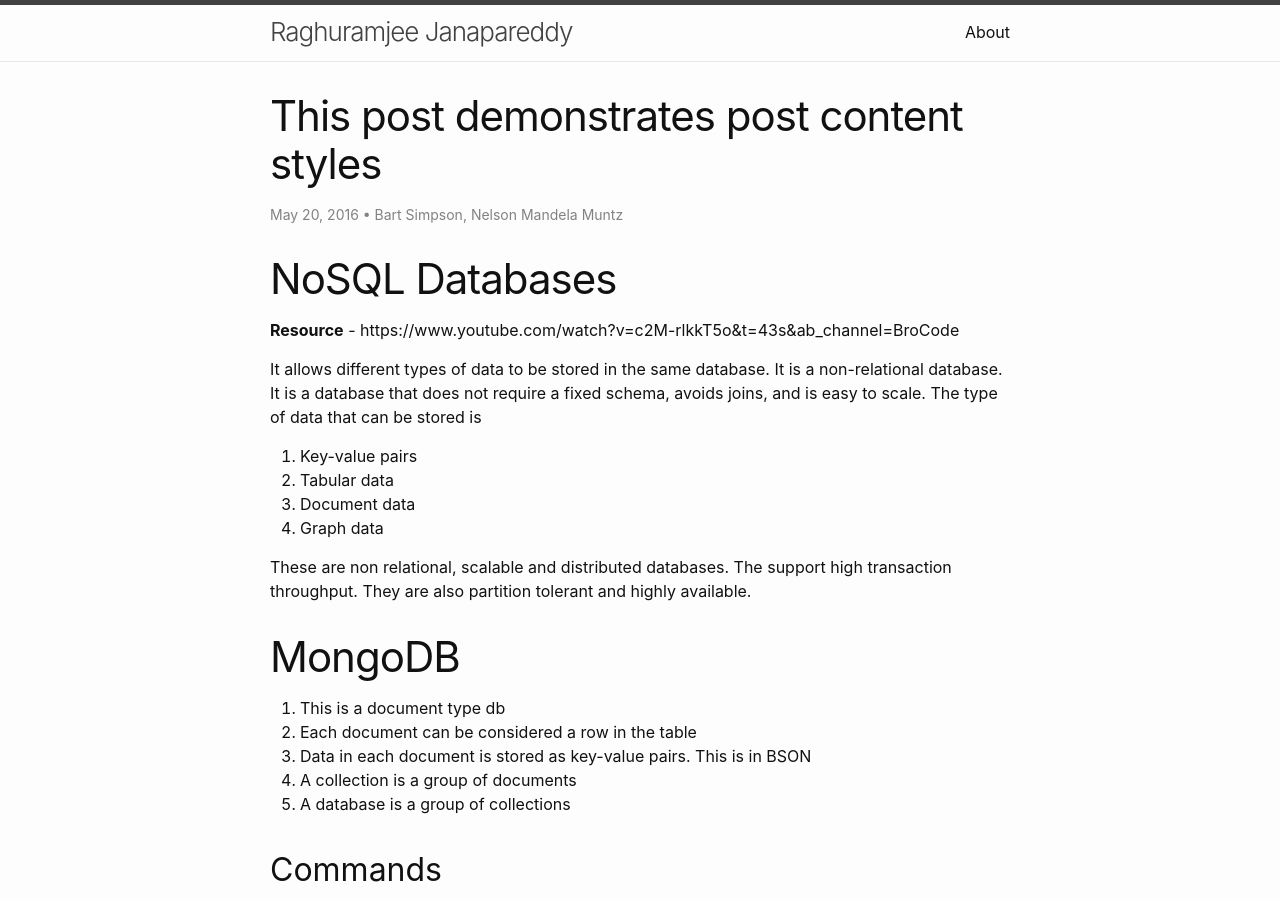
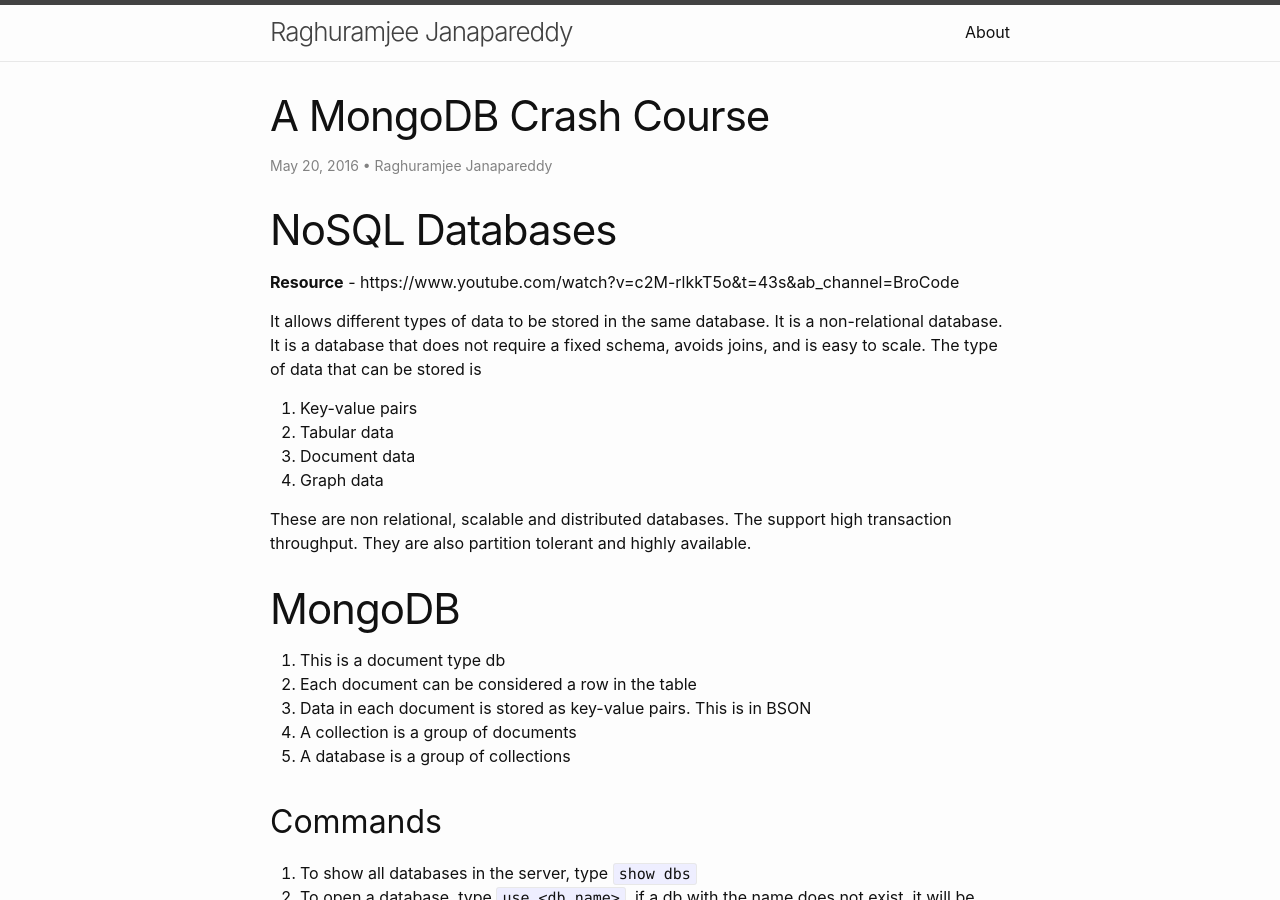
Before and after one commit to raghuramjee7/raghuramjee7.github.io, a Jekyll site: the page built from _posts/2016-05-20-mongo-course.md, in a window 1280 px wide and 900 px high. Built offline with Jekyll 4.4.1, drawn with Linux system fonts in a browser that asks for light colours.

Commit message:
new blog

```diff
--- a/_posts/2016-05-20-mongo-course.md
+++ b/_posts/2016-05-20-mongo-course.md
@@ -1,10 +1,9 @@
 ---
 layout: post
-title: "This post demonstrates post content styles"
+title: "A MongoDB Crash Course"
 categories: junk
 author:
-- Bart Simpson
-- Nelson Mandela Muntz
+- Raghuramjee Janapareddy
 meta: "Springfield"
 ---
 
```
Also changed, not shown: _posts/2016-05-19-super-short-article.md (deleted, +0 -7 lines), _posts/2016-05-20-my-example-post.md (deleted, +0 -12 lines), _posts/2016-05-20-super-long-article.md (deleted, +0 -11 lines).
